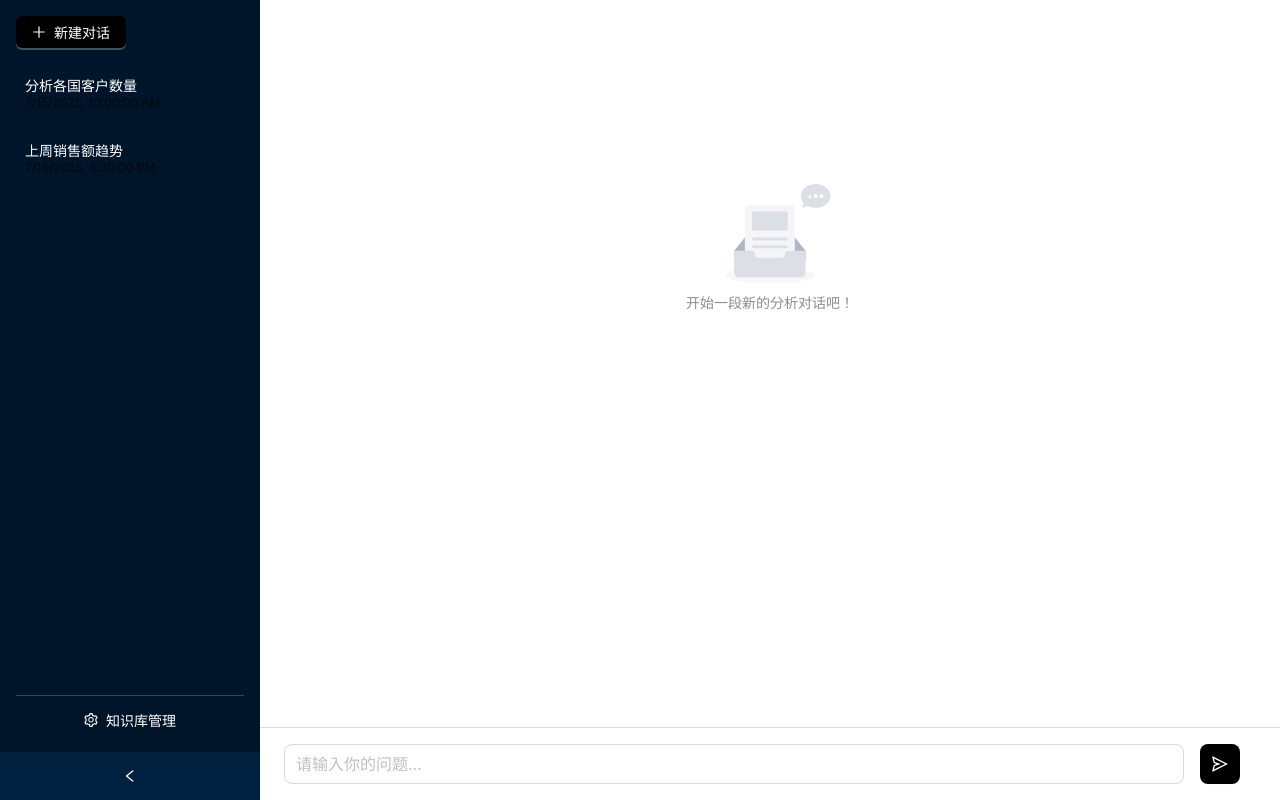
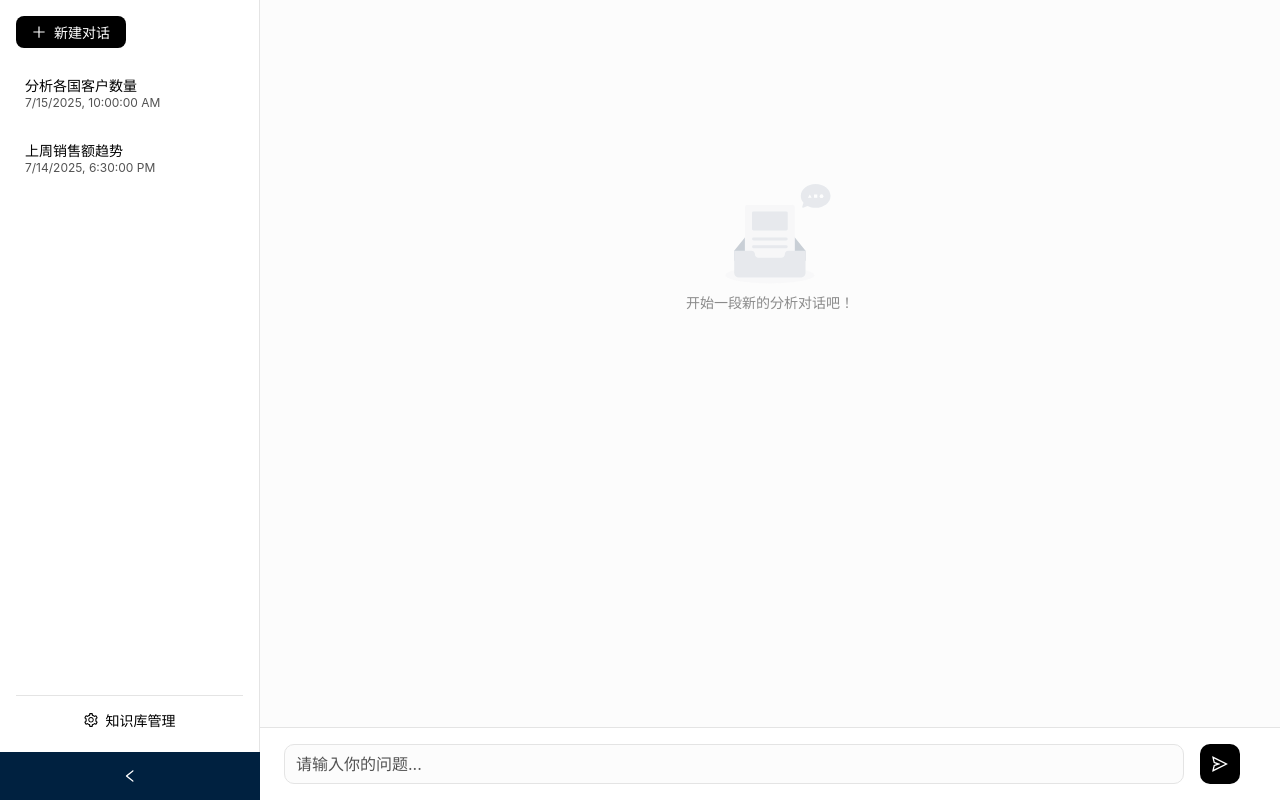
Before and after one commit to LXRL/nexus-agent-ui, a React (Vite) app: page / in a window 1280 px wide. Built offline with nearby package versions, Linux system fonts and the light colour scheme.

Commit message:
update: 修改主题色配置

```diff
--- a/src/App.tsx
+++ b/src/App.tsx
@@ -1,21 +1,84 @@
 // src/App.tsx
+import React from "react";
 import { ConfigProvider, theme } from "antd";
 import { RouterProvider } from "react-router-dom";
 import { router } from "./router";
 
 function App() {
+  const [isDarkMode, setIsDarkMode] = React.useState(
+    window.matchMedia &&
+      window.matchMedia("(prefers-color-scheme: dark)").matches
+  );
+
+  React.useEffect(() => {
+    const mediaQuery = window.matchMedia("(prefers-color-scheme: dark)");
+    const handleChange = (e: MediaQueryListEvent) => setIsDarkMode(e.matches);
+    mediaQuery.addEventListener("change", handleChange);
+    return () => mediaQuery.removeEventListener("change", handleChange);
+  }, []);
+
+  React.useEffect(() => {
+    document.body.classList.toggle("dark", isDarkMode);
+  }, [isDarkMode]);
+
+  // 【新增】一个辅助函数来获取CSS变量值
+  const getCssVar = (varName: string) =>
+    getComputedStyle(document.documentElement).getPropertyValue(varName).trim();
+
   return (
     <ConfigProvider
       theme={{
-        // 使用 Design Token 将 CSS 变量与 AntD 主题连接
         token: {
-          colorPrimary: "var(--primary-color)",
-          colorBgLayout: "var(--layout-background-color)",
-          colorBgContainer: "var(--component-background-color)",
-          borderRadius: 6,
+          colorPrimary: `var(--primary)`,
+          colorInfo: `var(--primary)`,
+          colorBgBase: `var(--background)`,
+          colorBgContainer: `var(--card)`,
+          colorBgLayout: `var(--background)`,
+          colorBorder: `var(--border)`,
+          colorText: `var(--foreground)`,
+          colorTextSecondary: `var(--muted-foreground)`,
+          borderRadius: 8, // 使用 0.5rem 对应的像素值，或直接设定
         },
-        // 算法可以用于暗黑模式等
-        // algorithm: theme.darkAlgorithm,
+        algorithm: isDarkMode ? theme.darkAlgorithm : theme.defaultAlgorithm,
+        // 【核心修改】针对特定组件进行样式覆盖
+        components: {
+          Button: {
+            // 解决主按钮“黑底黑字”问题
+            // colorTextLightSolid 是指在深色背景（Solid）按钮上的文字颜色
+            colorTextLightSolid: "var(--primary-foreground)",
+            defaultBg: "var(--secondary)",
+            defaultColor: "var(--secondary-foreground)",
+            defaultBorderColor: "var(--border)",
+          },
+          Table: {
+            // 解决表格行“黑底黑字”问题
+            // antd中，斑马纹/悬浮/选中行的背景色是基于 colorBgContainer 计算的
+            // 我们需要确保文本颜色能覆盖默认计算值
+            colorText: "var(--foreground)",
+            headerColor: "var(--muted-foreground)",
+            headerBg: "var(--background)",
+            rowHoverBg: "var(--accent)",
+          },
+          Select: {
+            // 解决下拉菜单“黑底黑字”问题
+            // antd中下拉菜单这类浮层使用 colorBgElevated
+            colorBgElevated: "var(--popover)",
+            colorText: "var(--foreground)",
+            optionSelectedBg: "var(--accent)",
+          },
+          Input: {
+            // 解决输入框背景色问题
+            colorBgContainer: "var(--card)", // 输入框背景
+            colorText: "var(--foreground)",
+            colorTextPlaceholder: "var(--muted-foreground)",
+          },
+          Modal: {
+            colorBgElevated: "var(--popover)",
+            colorText: "var(--foreground)",
+            colorIcon: "var(--muted-foreground)",
+            titleColor: "var(--foreground)",
+          },
+        },
       }}
     >
       <RouterProvider router={router} />
--- a/src/components/layout/AppLayout.tsx
+++ b/src/components/layout/AppLayout.tsx
@@ -1,5 +1,5 @@
 // src/components/layout/AppLayout.tsx
-import React, { useState } from "react"; // 【新增】useState
+import React, { useState } from "react";
 import { Layout } from "antd";
 import { Outlet } from "react-router-dom";
 import Sidebar from "./Sidebar";
@@ -10,26 +10,27 @@ const layoutStyle: React.CSSProperties = {
   minHeight: "100vh",
 };
 
+// 【新增】为Sider定义一个内联样式，使其背景透明，从而采用内部Sidebar组件的背景色
+const siderStyle: React.CSSProperties = {
+  background: "none",
+};
+
 const AppLayout: React.FC = () => {
-  // 【新增】状态来控制侧边栏的折叠
   const [collapsed, setCollapsed] = useState(false);
 
   return (
     <Layout style={layoutStyle}>
       <Sider
         width="260"
-        theme="dark" // 确保Sider主题与Sidebar组件背景色一致
-        // 【新增】响应式断点，当屏幕宽度小于 'lg' (992px) 时，侧边栏会自动折叠
+        // 【修改】移除 antd 的 theme，让我们的CSS变量完全控制样式
+        // theme="dark"
+        style={siderStyle} // 【新增】
         breakpoint="lg"
-        // 【新增】断点触发时的回调函数
         onBreakpoint={(broken) => {
           setCollapsed(broken);
         }}
-        // 【新增】允许用户手动收起/展开
         collapsible
-        // 【新增】受控的折叠状态
         collapsed={collapsed}
-        // 【新增】手动触发折叠时的回调
         onCollapse={(value) => setCollapsed(value)}
       >
         <Sidebar />
--- a/src/components/layout/Sidebar.module.css
+++ b/src/components/layout/Sidebar.module.css
@@ -2,9 +2,12 @@
 .sidebar {
   display: flex;
   flex-direction: column;
-  justify-content: space-between; /* 【修改】使footer能固定在底部 */
+  justify-content: space-between;
   height: 100%;
-  background-color: var(--sidebar-background-color);
+  /* 使用新的CSS变量 */
+  background-color: var(--card);
+  border-right: 1px solid var(--border);
+  /* 添加边框以在亮色模式下区分 */
 }
 
 .newChatButton {
@@ -12,7 +15,7 @@
 }
 
 .convList {
-  flex-grow: 1; /* 【新增】 */
+  flex-grow: 1;
   overflow-y: auto;
   padding: 0 8px;
 }
@@ -22,34 +25,33 @@
   flex-direction: column;
   padding: 10px 16px;
   margin-bottom: 8px;
-  border-radius: var(--border-radius-base);
+  border-radius: var(--radius);
   cursor: pointer;
   border: 1px solid transparent;
-  transition: background-color 0.3s;
+  transition: background-color 0.3s, border-color 0.3s;
 }
 
 .convItem:hover {
-  background-color: rgba(255, 255, 255, 0.1);
+  background-color: var(--accent);
 }
 
 .convItemActive {
-  border-color: var(--primary-color);
-  background-color: rgba(255, 255, 255, 0.05);
+  border-color: var(--primary);
+  background-color: var(--secondary);
 }
 
 .convTitle {
-  color: #fff;
+  color: var(--foreground);
   white-space: nowrap;
   overflow: hidden;
   text-overflow: ellipsis;
 }
 
 .convDate {
-  color: var(--text-color-secondary);
+  color: var(--muted-foreground);
   font-size: 12px;
 }
 
-/* 【新增】底部样式 */
 .sidebarFooter {
-    padding: 16px;
+  padding: 16px;
 }
--- a/src/components/layout/Sidebar.tsx
+++ b/src/components/layout/Sidebar.tsx
@@ -1,9 +1,9 @@
 // src/components/layout/Sidebar.tsx
 import React from "react";
 import { useSelector, useDispatch } from "react-redux";
-import { Button, Divider } from "antd"; // 【新增】Divider
-import { PlusOutlined, SettingOutlined } from "@ant-design/icons"; // 【新增】SettingOutlined
-import { useNavigate, useLocation } from "react-router-dom"; // 【新增】useNavigate, useLocation
+import { Button, Divider } from "antd";
+import { PlusOutlined, SettingOutlined } from "@ant-design/icons";
+import { useNavigate, useLocation } from "react-router-dom";
 import type { RootState, AppDispatch } from "../../store/store";
 import { setActiveConvId } from "../../store/slices/conversationSlice";
 import styles from "./Sidebar.module.css";
@@ -17,7 +17,6 @@ const Sidebar: React.FC = () => {
   );
 
   const handleNewChat = () => {
-    // 如果当前不在聊天页，先跳转
     if (location.pathname !== "/") {
       navigate("/");
     }
@@ -35,6 +34,7 @@ const Sidebar: React.FC = () => {
     <div className={styles.sidebar}>
       <div>
         <Button
+          // 【修改】确保这是一个主按钮，ConfigProvider会处理它的颜色
           type="primary"
           icon={<PlusOutlined />}
           className={styles.newChatButton}
@@ -62,15 +62,16 @@ const Sidebar: React.FC = () => {
         </div>
       </div>
 
-      {/* 【新增】底部设置入口 */}
       <div className={styles.sidebarFooter}>
-        <Divider
-          style={{ margin: "8px 0", borderColor: "rgba(255, 255, 255, 0.2)" }}
-        />
+        <Divider style={{ margin: "8px 0", borderColor: "var(--border)" }} />
         <Button
           type="text"
           icon={<SettingOutlined />}
-          style={{ color: "white", width: "100%", textAlign: "left" }}
+          style={{
+            color: "var(--foreground)",
+            width: "100%",
+            textAlign: "left",
+          }}
           onClick={() => navigate("/management")}
         >
           知识库管理
--- a/src/pages/Chat/Chat.module.css
+++ b/src/pages/Chat/Chat.module.css
@@ -3,7 +3,7 @@
   display: flex;
   flex-direction: column;
   height: 100vh;
-  background-color: var(--component-background-color);
+  background-color: var(--background);
 }
 
 .messagesContainer {
@@ -16,27 +16,51 @@
   margin-bottom: 24px;
   display: flex;
   flex-direction: column;
+  max-width: 90%;
+}
+
+.userMessage {
+  align-self: flex-end;
+}
+
+.assistantMessage {
+  align-self: flex-start;
 }
 
 .userMessage .messageContent {
-  background-color: var(--primary-color);
-  color: white;
+  background-color: var(--primary);
+  color: var(--primary-foreground);
   align-self: flex-end;
 }
 
 .assistantMessage .messageContent {
-  background-color: #f0f0f0;
+  background-color: var(--card);
+  border: 1px solid var(--border);
   align-self: flex-start;
 }
 
 .messageContent {
-  max-width: 80%;
+  width: fit-content;
+  max-width: 100%;
   padding: 12px 16px;
-  border-radius: 12px;
+  border-radius: var(--radius);
   word-wrap: break-word;
 }
 
+/* --- 【核心修改区域】 --- */
+
 .inputArea {
   padding: 16px 24px;
-  border-top: 1px solid var(--border-color-base);
+  border-top: 1px solid var(--border);
+  background-color: var(--card);
 }
+
+/* 【修改】我们不再需要复杂的flex布局和全局覆盖 */
+/* 直接让 antd 的 inline 表单自己处理布局 */
+
+/* 我们只需要确保输入框本身在需要时能获取正确的颜色 */
+/* ConfigProvider 应该已经处理了大部分情况，但如果仍有问题，可以保留这个作为最后手段 */
+.inputArea :global(.ant-input) {
+  background-color: var(--background) !important;
+  color: var(--foreground) !important;
+}
--- a/src/pages/Chat/index.tsx
+++ b/src/pages/Chat/index.tsx
@@ -9,8 +9,7 @@ import {
   Avatar,
   Empty,
   message as antdMessage,
-  Popover,
-} from "antd";
+} from "antd"; // 【修改】移除 Popover
 import { SendOutlined, UserOutlined, RobotOutlined } from "@ant-design/icons";
 import type { RootState, AppDispatch } from "../../store/store";
 import type { Message, MessageContentBlock } from "../../types";
@@ -23,7 +22,7 @@ import {
   performAttributionAnalysis,
 } from "../../api/conversationService";
 import AnalysisResult from "../../components/feature/AnalysisResult";
-import AttributionReport from "../../components/feature/AttributionReport"; // 引入新组件
+import AttributionReport from "../../components/feature/AttributionReport";
 import CreateCardModal from "../../components/feature/CreateCardModal";
 import styles from "./Chat.module.css";
 
@@ -65,7 +64,6 @@ const ChatPage: React.FC = () => {
     loadConversation();
   }, [activeConvId]);
 
-  // 【新增】处理归因分析的函数
   const handlePerformAttribution = async () => {
     if (activeConvId === "new") {
       antdMessage.info("请先完成当前分析再进行归因。");
@@ -185,7 +183,6 @@ const ChatPage: React.FC = () => {
     };
   };
 
-  // 【新增】一个更具扩展性的消息渲染函数
   const renderMessageContent = (message: Message) => {
     if (message.role === "user") {
       return message.content[0].type === "text"
@@ -193,13 +190,11 @@ const ChatPage: React.FC = () => {
         : null;
     }
 
-    // 对于助手消息，检查其内容类型
     const firstBlock = message.content[0];
     if (firstBlock && firstBlock.type === "attribution") {
       return <AttributionReport data={firstBlock.data} />;
     }
 
-    // 默认渲染标准分析结果
     return (
       <AnalysisResult
         message={message}
@@ -248,10 +243,7 @@ const ChatPage: React.FC = () => {
           <div ref={messagesEndRef} />
         </div>
         <div className={styles.inputArea}>
-          <Popover
-            content="在一次分析结束后，点击结果下方的“归因分析”按钮来探索原因。"
-            trigger="focus"
-          >
+          {/* 【修改】移除外层的 Popover */}
           <Form
             form={form}
             onFinish={handleSendMessage}
@@ -275,7 +267,6 @@ const ChatPage: React.FC = () => {
               />
             </Form.Item>
           </Form>
-          </Popover>
         </div>
       </div>
 
--- a/src/styles/_variables.css
+++ b/src/styles/_variables.css
@@ -1,22 +1,58 @@
 /* src/styles/_variables.css */
+
+/* Light Mode (default) */
 :root {
-  /* 主要颜色 */
-  --primary-color: #1677ff;
-  --primary-color-hover: #4096ff;
-  --primary-color-active: #0958d9;
+  --background: rgb(252, 252, 252);
+  --foreground: rgb(0, 0, 0);
+  --card: rgb(255, 255, 255);
+  --card-foreground: rgb(0, 0, 0);
+  --popover: rgb(252, 252, 252);
+  --popover-foreground: rgb(0, 0, 0);
+  --primary: rgb(0, 0, 0);
+  --primary-foreground: rgb(255, 255, 255);
+  --secondary: rgb(235, 235, 235);
+  --secondary-foreground: rgb(0, 0, 0);
+  --muted: rgb(245, 245, 245);
+  --muted-foreground: rgb(82, 82, 82);
+  --accent: rgb(235, 235, 235);
+  --accent-foreground: rgb(0, 0, 0);
+  --destructive: rgb(229, 75, 79);
+  --destructive-foreground: rgb(255, 255, 255);
+  --border: rgb(228, 228, 228);
+  --input: rgb(235, 235, 235);
+  --ring: rgb(0, 0, 0);
+  --chart-1: rgb(255, 174, 4);
+  --chart-2: rgb(45, 98, 239);
+  --chart-3: rgb(164, 164, 164);
+  --chart-4: rgb(228, 228, 228);
+  --chart-5: rgb(116, 116, 116);
+  --radius: 0.5rem;
+}
 
-  /* 布局颜色 */
-  --layout-background-color: #f0f2f5;
-  --component-background-color: #ffffff;
-  --sidebar-background-color: #001529;
-
-  /* 文本颜色 */
-  --text-color: rgba(0, 0, 0, 0.88);
-  --text-color-secondary: rgba(0, 0, 0, 0.65);
-
-  /* 边框和分割线 */
-  --border-color-base: #d9d9d9;
-
-  /* 其他 */
-  --border-radius-base: 6px;
+/* Dark Mode */
+.dark {
+  --background: rgb(0, 0, 0);
+  --foreground: rgb(255, 255, 255);
+  --card: rgb(9, 9, 9);
+  --card-foreground: rgb(255, 255, 255);
+  --popover: rgb(18, 18, 18);
+  --popover-foreground: rgb(255, 255, 255);
+  --primary: rgb(255, 255, 255);
+  --primary-foreground: rgb(0, 0, 0);
+  --secondary: rgb(34, 34, 34);
+  --secondary-foreground: rgb(255, 255, 255);
+  --muted: rgb(29, 29, 29);
+  --muted-foreground: rgb(164, 164, 164);
+  --accent: rgb(51, 51, 51);
+  --accent-foreground: rgb(255, 255, 255);
+  --destructive: rgb(255, 91, 91);
+  --destructive-foreground: rgb(0, 0, 0);
+  --border: rgb(36, 36, 36);
+  --input: rgb(51, 51, 51);
+  --ring: rgb(164, 164, 164);
+  --chart-1: rgb(255, 174, 4);
+  --chart-2: rgb(38, 113, 244);
+  --chart-3: rgb(116, 116, 116);
+  --chart-4: rgb(82, 82, 82);
+  --chart-5: rgb(228, 228, 228);
 }
--- a/src/styles/global.css
+++ b/src/styles/global.css
@@ -8,7 +8,10 @@ body {
     sans-serif;
   -webkit-font-smoothing: antialiased;
   -moz-osx-font-smoothing: grayscale;
-  background-color: var(--layout-background-color);
+
+  /* 使用新的CSS变量 */
+  background-color: var(--background);
+  color: var(--foreground);
 }
 
 /* 可以添加一些全局的 utility class */
```
Lines whose indentation alone changed are shown as unchanged.
